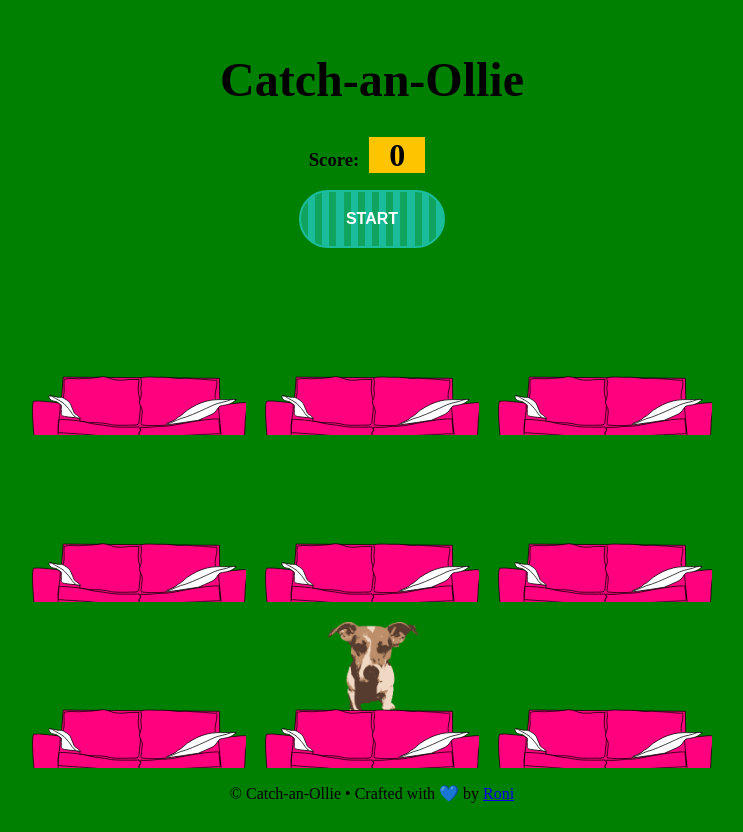
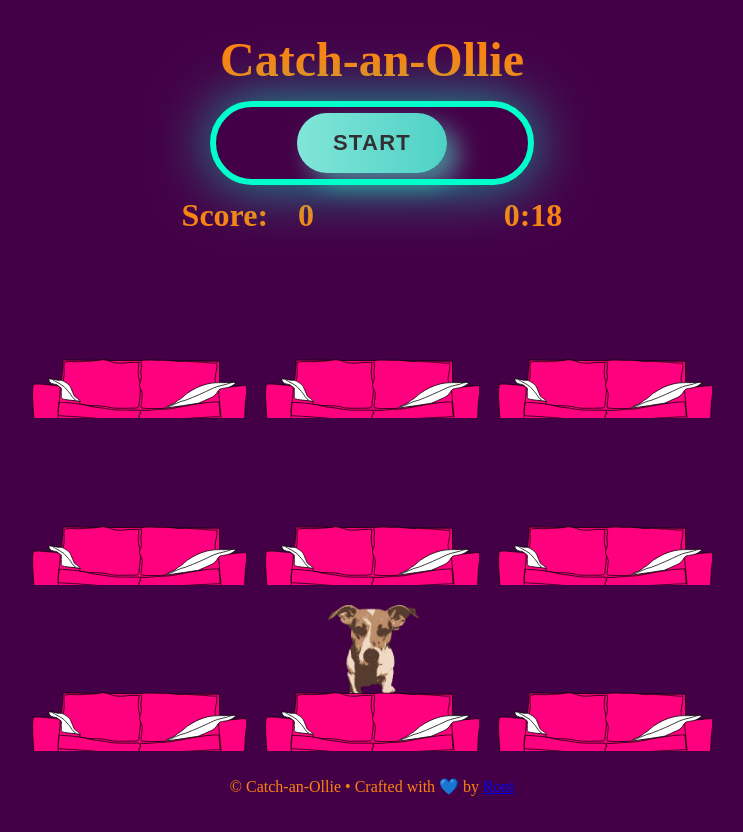
Before and after one commit to OlliesWorld/catch-an-ollie, a plain HTML site: page index.html in a window 1280 px wide. Both pictures are taken after a click on the button "START". Shown: the whole page, without its empty margins (268-1011 px from the left). Before the commit the page ends 803 px from the top, so only its background shows below. Drawn offline with Linux system fonts and the light colour scheme.

Commit message:
better colors and button

```diff
--- a/app.js
+++ b/app.js
@@ -4,7 +4,7 @@ const ollies = document.querySelectorAll('.ollie')
 let lastCouch;
 let timeUp = false;
 let score = 0;
-console.log(couches)
+
 
 function randomTime(min, max) {
     return Math.round(Math.random() * (max - min) + min);
@@ -14,7 +14,6 @@ function randomCouch(couches) {
     const index = Math.floor(Math.random() * couches.length);
     const couch = couches[index];
 
-    //prevent same hole
     if (couch=== lastCouch) {
         return randomCouch(couches);
     }
@@ -23,11 +22,11 @@ function randomCouch(couches) {
 }
 
 function peep() {
-    const time = randomTime(700, 1000); //get randome time to determine how long mole should peep
+    const time = randomTime(700, 1000);
     const couch = randomCouch(couches);
     couch.classList.add('up');
     setTimeout(() => {
-        couch.classList.remove('up'); //mole down after random time
+        couch.classList.remove('up');
         if (!timeUp) {
             peep();
         }
@@ -39,13 +38,13 @@ function startGame() {
     timeUp = false;
     score = 0;
     peep();
-    setTimeout(() => timeUp = true, 20000) //show random moles for 15 seconds
+    setTimeout(() => timeUp = true, 20000)
 }
 
 function wack(e) {
     if (!e.isTrusted) return;
     score++;
-    this.parentNode.classList.remove('up'); //refers to clicked item
+    this.parentNode.classList.remove('up');
     scoreBoard.textContent = score;
 }
 
--- a/index.html
+++ b/index.html
@@ -11,10 +11,14 @@
   <body >
     <header>
       <h1 class="title ">Catch-an-Ollie</h1>
+      <button data-time="20" class="button" onClick="startGame(); startTimer();" alt="Thanks to Cole McComb for button">Start</button>
+      <div class="scoreboard">
+        <h3 class="subtitle">Score:<span class="score">0 </span></h3>
 
-      <h3 class="subtitle">Score:<span class="score">0 </span></h3>
+        <h1 class="display__time-left">Time</h1>
+    </div>
 
-      <button class="btn second" onClick="startGame()">Start</button>
+
     </header>
 
     <div class="game">
@@ -55,5 +59,6 @@
       </p>
     </footer>
     <script src="app.js"></script>
+    <script src="timer.js"></script>
   </body>
 </html>
--- a/style.css
+++ b/style.css
@@ -1,13 +1,17 @@
 
 body {
-  background: green;
+  background: #440047;
+  color: #fc8210;
   height: 100vh;
   margin: 0;
   padding: 0;
   text-align: center;
 }
 header {
-  padding: 20px 0;
+
+  margin: 0 auto;
+  flex-wrap: wrap;
+  width: 50%;
 }
 .title {
   font-size: 3rem;
@@ -15,16 +19,19 @@ header {
 h2 {
   font-size: 35px;
 }
-.subtitle{
-  text-align: center;
+
+.scoreboard {
+  display: flex;
+  justify-content: space-evenly;
 }
-.score {
-  background: rgb(255, 196, 0);
+.score,.subtitle, .display__time-left {
+
+
   font-size: 2rem;
   line-height: 1;
   margin: 10px;
-  padding: 0 20px;
-  width: 20px;
+  padding: 10px 20px;
+
 }
 .game {
   flex-wrap: wrap;
@@ -32,6 +39,7 @@ h2 {
   height: 500px;
   margin: 0 auto;
   width: 700px;
+  padding-bottom: 10px;
 }
 .couch {
   flex: 1 0 33.33%;
@@ -63,59 +71,89 @@ h2 {
   top: 0;
 }
 
-.btn {
-  box-sizing: border-box;
-  -webkit-appearance: none;
-     -moz-appearance: none;
-          appearance: none;
-  background-color: transparent;
-  border: 2px solid #e74c3c;
-  border-radius: 0.6em;
-  color: #e74c3c;
+.button {
+  width: 150px;
+  height: 60px;
+
+  font-size: 22px;
+  text-transform: uppercase;
+  letter-spacing: 1.3px;
+  font-weight: 700;
+  color: #313133;
+  background: #4FD1C5;
+  background: linear-gradient(90deg, rgba(129,230,217,1) 0%, rgba(79,209,197,1) 100%);
+  border: none;
+  border-radius: 1000px;
+  box-shadow: 12px 12px 24px rgba(79,209,197,.64);
+  transition: all 0.3s ease-in-out 0s;
   cursor: pointer;
-  display: -webkit-box;
-  display: -webkit-flex;
-  display: -ms-flexbox;
-  display: flex;
-  -webkit-align-self: center;
-      -ms-flex-item-align: center;
-          align-self: center;
-  font-size: 1rem;
-  font-weight: 400;
-  line-height: 1;
-  margin: 0 auto;
-  padding: 1.2em 2.8em;
-  text-decoration: none;
-  text-align: center;
-  text-transform: uppercase;
-  font-family: 'Montserrat', sans-serif;
-  font-weight: 700;
+  outline: none;
+  position: relative;
+  padding: 10px;
+  }
+
+button::before {
+content: '';
+  border-radius: 1000px;
+  min-width: calc(300px + 12px);
+  min-height: calc(60px + 12px);
+  border: 6px solid #00FFCB;
+  box-shadow: 0 0 60px rgba(0,255,203,.64);
+  position: absolute;
+  top: 50%;
+  left: 50%;
+  transform: translate(-50%, -50%);
+  opacity: 0;
+  transition: all .3s ease-in-out 0s;
 }
-.btn:hover, .btn:focus {
-  color: #fff;
-  outline: 0;
+
+.button:hover, .button:focus {
+  color: #313133;
+  transform: translateY(-6px);
 }
-.second {
-  border-radius: 3em;
-  border-color: #1abc9c;
-  color: #fff;
-  background-image: -webkit-linear-gradient(left, rgba(26, 188, 156, 0.6), rgba(26, 188, 156, 0.6) 5%, #1abc9c 5%, #1abc9c 10%, rgba(26, 188, 156, 0.6) 10%, rgba(26, 188, 156, 0.6) 15%, #1abc9c 15%, #1abc9c 20%, rgba(26, 188, 156, 0.6) 20%, rgba(26, 188, 156, 0.6) 25%, #1abc9c 25%, #1abc9c 30%, rgba(26, 188, 156, 0.6) 30%, rgba(26, 188, 156, 0.6) 35%, #1abc9c 35%, #1abc9c 40%, rgba(26, 188, 156, 0.6) 40%, rgba(26, 188, 156, 0.6) 45%, #1abc9c 45%, #1abc9c 50%, rgba(26, 188, 156, 0.6) 50%, rgba(26, 188, 156, 0.6) 55%, #1abc9c 55%, #1abc9c 60%, rgba(26, 188, 156, 0.6) 60%, rgba(26, 188, 156, 0.6) 65%, #1abc9c 65%, #1abc9c 70%, rgba(26, 188, 156, 0.6) 70%, rgba(26, 188, 156, 0.6) 75%, #1abc9c 75%, #1abc9c 80%, rgba(26, 188, 156, 0.6) 80%, rgba(26, 188, 156, 0.6) 85%, #1abc9c 85%, #1abc9c 90%, rgba(26, 188, 156, 0.6) 90%, rgba(26, 188, 156, 0.6) 95%, #1abc9c 95%, #1abc9c 100%);
-  background-image: linear-gradient(to right, rgba(26, 188, 156, 0.6), rgba(26, 188, 156, 0.6) 5%, #1abc9c 5%, #1abc9c 10%, rgba(26, 188, 156, 0.6) 10%, rgba(26, 188, 156, 0.6) 15%, #1abc9c 15%, #1abc9c 20%, rgba(26, 188, 156, 0.6) 20%, rgba(26, 188, 156, 0.6) 25%, #1abc9c 25%, #1abc9c 30%, rgba(26, 188, 156, 0.6) 30%, rgba(26, 188, 156, 0.6) 35%, #1abc9c 35%, #1abc9c 40%, rgba(26, 188, 156, 0.6) 40%, rgba(26, 188, 156, 0.6) 45%, #1abc9c 45%, #1abc9c 50%, rgba(26, 188, 156, 0.6) 50%, rgba(26, 188, 156, 0.6) 55%, #1abc9c 55%, #1abc9c 60%, rgba(26, 188, 156, 0.6) 60%, rgba(26, 188, 156, 0.6) 65%, #1abc9c 65%, #1abc9c 70%, rgba(26, 188, 156, 0.6) 70%, rgba(26, 188, 156, 0.6) 75%, #1abc9c 75%, #1abc9c 80%, rgba(26, 188, 156, 0.6) 80%, rgba(26, 188, 156, 0.6) 85%, #1abc9c 85%, #1abc9c 90%, rgba(26, 188, 156, 0.6) 90%, rgba(26, 188, 156, 0.6) 95%, #1abc9c 95%, #1abc9c 100%);
-  background-position: 0 0;
-  background-size: 100%;
-  -webkit-transition: background 300ms ease-in-out;
-  transition: background 300ms ease-in-out;
+
+button:hover::before, button:focus::before {
+  opacity: 1;
 }
-.second:hover {
-  background-position: 100px;
+
+button::after {
+  content: '';
+  width: 30px; height: 30px;
+  border-radius: 100%;
+  border: 6px solid #00FFCB;
+  position: absolute;
+  z-index: -1;
+  top: 50%;
+  left: 50%;
+  transform: translate(-50%, -50%);
+  animation: ring 1.5s infinite;
 }
+
+button:hover::after, button:focus::after {
+  animation: none;
+  display: none;
+}
+
+@keyframes ring {
+  0% {
+    width: 30px;
+    height: 30px;
+    opacity: 1;
+  }
+  100% {
+    width: 300px;
+    height: 300px;
+    opacity: 0;
+  }
+}
+
 @media (min-width: 667px) and (max-width: 1024px) {
     .score {
-      background: blue;
+
       padding: 0 12px;
       line-height: 1;
       border-radius: 16px;
-      color: #fff;
+
       font-size: 40px;
       margin-left: 20px;
     }
@@ -138,8 +176,7 @@ h2 {
       width: 35px;
       font-size: 15px;
       height: 40px;
-      color: #fff;
-      background-color: blue;
+
       border-radius: 10px;
       margin-left: 10px;
       margin-top: 10px;
--- /dev/null
+++ b/timer.js
@@ -0,0 +1,55 @@
+let countdown;
+const timerDisplay = document.querySelector('.display__time-left');
+// const endTime = document.querySelector('.display__end-time');
+ const buttons = document.querySelectorAll('[data-time]');
+
+function timer(seconds) {
+  // clear any existing timers
+  clearInterval(countdown);
+
+  const now = Date.now();
+  const then = now + seconds * 1000;
+  displayTimeLeft(seconds);
+
+
+  countdown = setInterval(() => {
+    const secondsLeft = Math.round((then - Date.now()) / 1000);
+    // check if we should stop it!
+    if(secondsLeft < 0) {
+      clearInterval(countdown);
+      return;
+    }
+    // display it
+    displayTimeLeft(secondsLeft);
+  }, 1000);
+}
+
+function displayTimeLeft(seconds) {
+  const minutes = Math.floor(seconds / 60);
+  const remainderSeconds = seconds % 60;
+  const display = `${minutes}:${remainderSeconds < 10 ? '0' : '' }${remainderSeconds}`;
+  document.title = display;
+  timerDisplay.textContent = display;
+}
+
+// function displayEndTime(timestamp) {
+//   const end = new Date(timestamp);
+//   const hour = end.getHours();
+//   const adjustedHour = hour > 12 ? hour - 12 : hour;
+//   const minutes = end.getMinutes();
+//   endTime.textContent = `Be Back At ${adjustedHour}:${minutes < 10 ? '0' : ''}${minutes}`;
+// }
+
+function startTimer() {
+  const seconds = parseInt(this.dataset.time);
+  timer(seconds);
+}
+
+buttons.forEach(button => button.addEventListener('click', startTimer));
+// document.customForm.addEventListener('submit', function(e) {
+//   e.preventDefault();
+//   const mins = this.minutes.value;
+//   console.log(mins);
+//   timer(mins * 60);
+//   this.reset();
+// });
```
